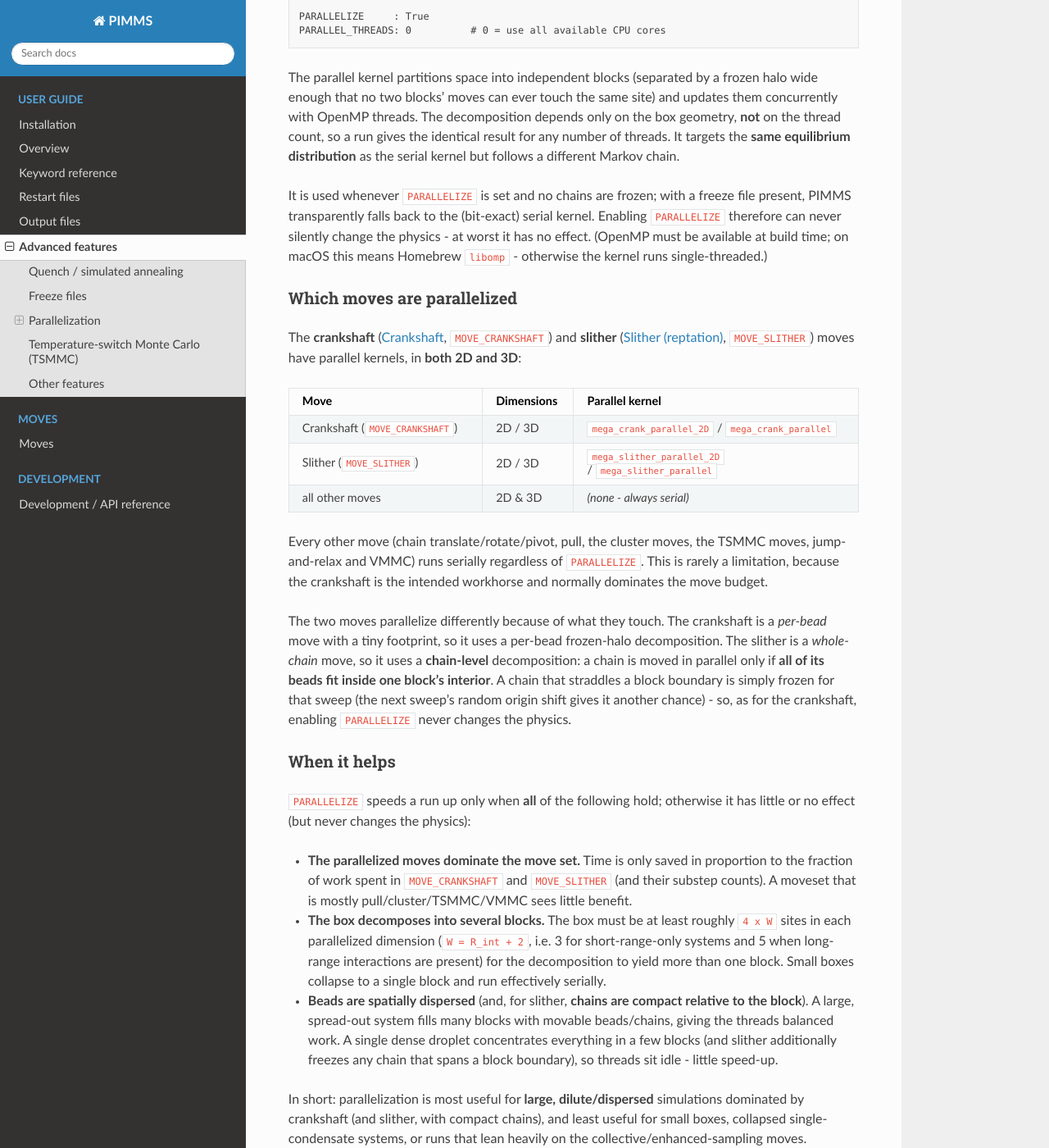
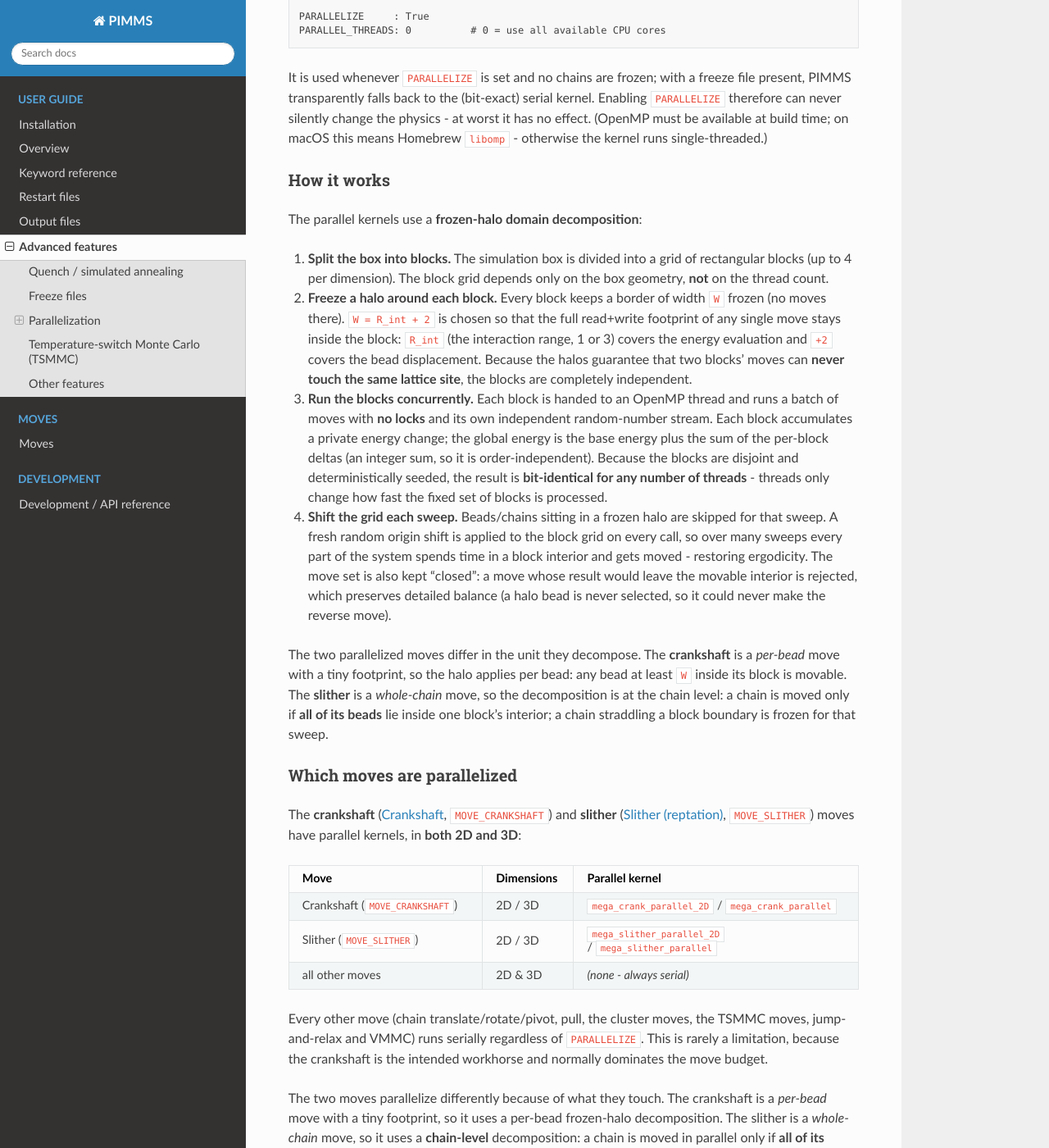
Before and after one commit to holehouse-lab/PIMMS, a Sphinx documentation site: the page built from docs/advanced.rst, in a window 1280 px wide and 1400 px high, scrolled down 1391 px. Shown: the whole window at 82% size. Built offline with Sphinx 7.4.7 and the Read the Docs theme 3.1.0, drawn with Linux system fonts in a browser that asks for light colours; the version number could not be read and is left out; some of the changed text lies outside the part shown.

Commit message:
docs: explain HOW parallelization works + fix the density framing
- Add a "How it works" subsection describing the frozen-halo domain decomposition
  step by step: split the box into blocks, freeze a width-W halo so block
  footprints can never overlap, run blocks concurrently with private RNG streams
  and per-block integer energy deltas (bit-identical for any thread count), and
  shift the grid each sweep for ergodicity. Notes the per-bead (crankshaft) vs
  chain-level (slither) decomposition.
- Correct the "When it helps" guidance: the determining variable is box geometry,
  NOT density. A dense, uniformly-filled melt in a large box parallelizes well;
  the bad cases are small boxes (halo-dominated), a single concentrated droplet in
  a big box (load imbalance), or chains whose extent rivals the block size. The
  block count caps at 4/dim, so beyond ~16*W per dim blocks grow as box/4 and the
  fixed halo becomes negligible.

Co-Authored-By: Claude Opus 4.8 <noreply@anthropic.com>
Claude-Session: https://claude.ai/code/session_01KmkhWauF3a6LTMqz1mFnRM

```diff
--- a/docs/advanced.rst
+++ b/docs/advanced.rst
@@ -70,26 +70,58 @@ and read ``chain_to_chainid.txt``.
 Parallelization
 ===============
 
-For large, spatially **dispersed** systems (2D or 3D) the crankshaft move can be
-run on a multi-threaded "checkerboard" kernel:
+For large systems (2D or 3D) the crankshaft and slither moves can be run on
+multi-threaded "checkerboard" kernels:
 
 .. code-block:: text
 
    PARALLELIZE     : True
    PARALLEL_THREADS: 0          # 0 = use all available CPU cores
 
-The parallel kernel partitions space into independent blocks (separated by a
-frozen halo wide enough that no two blocks' moves can ever touch the same site)
-and updates them concurrently with OpenMP threads. The decomposition depends only
-on the box geometry, **not** on the thread count, so a run gives the identical
-result for any number of threads. It targets the **same equilibrium distribution**
-as the serial kernel but follows a different Markov chain.
-
 It is used whenever ``PARALLELIZE`` is set and no chains are frozen; with a freeze
 file present, PIMMS transparently falls back to the (bit-exact) serial kernel.
 Enabling ``PARALLELIZE`` therefore can never silently change the physics - at worst
 it has no effect. (OpenMP must be available at build time; on macOS this means
 Homebrew ``libomp`` - otherwise the kernel runs single-threaded.)
+
+How it works
+------------
+
+The parallel kernels use a **frozen-halo domain decomposition**:
+
+#. **Split the box into blocks.** The simulation box is divided into a grid of
+   rectangular blocks (up to 4 per dimension). The block grid depends only on the
+   box geometry, **not** on the thread count.
+
+#. **Freeze a halo around each block.** Every block keeps a border of width
+   ``W`` frozen (no moves there). ``W = R_int + 2`` is chosen so that the full
+   read+write footprint of any single move stays inside the block: ``R_int`` (the
+   interaction range, 1 or 3) covers the energy evaluation and ``+2`` covers the
+   bead displacement. Because the halos guarantee that two blocks' moves can
+   **never touch the same lattice site**, the blocks are completely independent.
+
+#. **Run the blocks concurrently.** Each block is handed to an OpenMP thread and
+   runs a batch of moves with **no locks** and its own independent random-number
+   stream. Each block accumulates a private energy change; the global energy is
+   the base energy plus the sum of the per-block deltas (an integer sum, so it is
+   order-independent). Because the blocks are disjoint and deterministically
+   seeded, the result is **bit-identical for any number of threads** - threads
+   only change how fast the fixed set of blocks is processed.
+
+#. **Shift the grid each sweep.** Beads/chains sitting in a frozen halo are skipped
+   for that sweep. A fresh random origin shift is applied to the block grid on
+   every call, so over many sweeps every part of the system spends time in a
+   block interior and gets moved - restoring ergodicity. The move set is also kept
+   "closed": a move whose result would leave the movable interior is rejected,
+   which preserves detailed balance (a halo bead is never selected, so it could
+   never make the reverse move).
+
+The two parallelized moves differ in the unit they decompose. The **crankshaft**
+is a *per-bead* move with a tiny footprint, so the halo applies per bead: any bead
+at least ``W`` inside its block is movable. The **slither** is a *whole-chain*
+move, so the decomposition is at the chain level: a chain is moved only if **all
+of its beads** lie inside one block's interior; a chain straddling a block
+boundary is frozen for that sweep.
 
 Which moves are parallelized
 ----------------------------
@@ -132,27 +164,35 @@ When it helps
 -------------
 
 ``PARALLELIZE`` speeds a run up only when **all** of the following hold; otherwise
-it has little or no effect (but never changes the physics):
+it has little or no effect (but never changes the physics). Note that the relevant
+variable is **box geometry, not density** - a dense, uniformly-filled melt in a
+large box parallelizes well, whereas a small box does not regardless of how dilute
+it is.
 
 * **The parallelized moves dominate the move set.** Time is only saved in
   proportion to the fraction of work spent in ``MOVE_CRANKSHAFT`` and
   ``MOVE_SLITHER`` (and their substep counts). A moveset that is mostly
   pull/cluster/TSMMC/VMMC sees little benefit.
-* **The box decomposes into several blocks.** The box must be at least roughly
-  ``4 x W`` sites in each parallelized dimension (``W = R_int + 2``, i.e. 3 for
-  short-range-only systems and 5 when long-range interactions are present) for the
-  decomposition to yield more than one block. Small boxes collapse to a single
-  block and run effectively serially.
-* **Beads are spatially dispersed** (and, for slither, **chains are compact
-  relative to the block**). A large, spread-out system fills many blocks with
-  movable beads/chains, giving the threads balanced work. A single dense droplet
-  concentrates everything in a few blocks (and slither additionally freezes any
-  chain that spans a block boundary), so threads sit idle - little speed-up.
+* **The box is large relative to the halo.** The block count is capped at 4 per
+  dimension, so once the box exceeds ~``16 x W`` sites in a dimension the blocks
+  simply grow as ``box / 4`` and the fixed ``2 x W`` frozen halo becomes a small
+  fraction of each block - i.e. most of the system is movable each sweep. Small
+  boxes (below ~``4 x W``) collapse to a single block and run serially; moderate
+  boxes spend a large fraction of each sweep frozen in halos and benefit only
+  partially. (``W = R_int + 2`` = 3 for short-range-only, 5 with long-range.)
+* **Work is spread across the blocks** - and, for slither, **each chain's spatial
+  extent is small compared to a block** (so it fits in a block interior; this is
+  about chain size, not density - a collapsed chain is compact). A system that
+  fills the box evenly (including a dense melt) gives all the threads balanced
+  work. The bad case is a single concentrated droplet sitting in a big box: all
+  the beads pile into a few blocks, leaving the other threads idle (a
+  load-balance problem, not a density one).
 
-In short: parallelization is most useful for **large, dilute/dispersed**
-simulations dominated by crankshaft (and slither, with compact chains), and least
-useful for small boxes, collapsed single-condensate systems, or runs that lean
-heavily on the collective/enhanced-sampling moves.
+In short: parallelization is most useful for **large boxes whose contents are
+spread across the box** (dilute *or* dense), dominated by crankshaft and/or
+slither. It is least useful for small boxes, a single concentrated droplet in a
+big box, chains whose extent rivals the block size, or movesets that lean on the
+collective/enhanced-sampling moves.
 
 .. _advanced-tsmmc:
 
```
